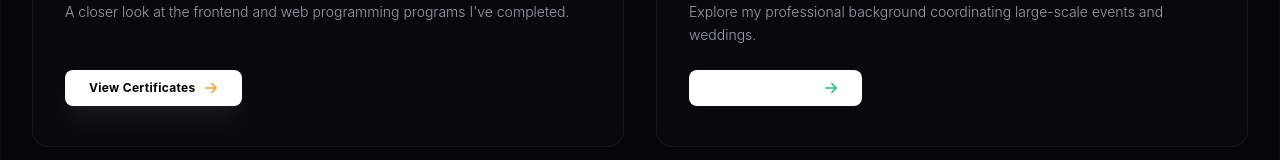
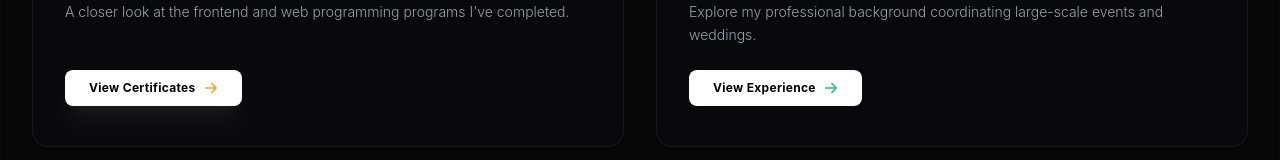
Before and after one commit to Farrelx9/Website_Portofolio, a React (Vite) app: page / in a window 1280 px wide. Shown: the part 2316-2476 px from the top of the page. Built offline with nearby package versions, Linux system fonts and the light colour scheme.

Commit message:
change text colour

```diff
--- a/src/pages/Portfolio.jsx
+++ b/src/pages/Portfolio.jsx
@@ -604,7 +604,10 @@ export default function Portfolio() {
       </header>
 
       {/* Tech Stack Section */}
-      <section id="skills" className="py-20 px-8 max-w-7xl mx-auto border-t border-white/[0.04] relative z-10">
+      <section
+        id="skills"
+        className="py-20 px-8 max-w-7xl mx-auto border-t border-white/[0.04] relative z-10"
+      >
         <div className="flex flex-col md:flex-row gap-12">
           {/* Section Heading */}
           <Reveal className="md:w-1/3">
@@ -1073,7 +1076,7 @@ export default function Portfolio() {
             </div>
             <Link
               to="/experience"
-              className="px-6 py-2.5 bg-white hover:bg-gray-200 rounded-lg font-bold tracking-wide transition-all duration-300 hover:-translate-y-0.5 cursor-pointer text-xs inline-flex items-center gap-2"
+              className="px-6 py-2.5 bg-white text-black hover:bg-gray-200 rounded-lg font-bold tracking-wide transition-all duration-300 hover:-translate-y-0.5 cursor-pointer text-xs inline-flex items-center gap-2"
             >
               View Experience
               <svg
```
